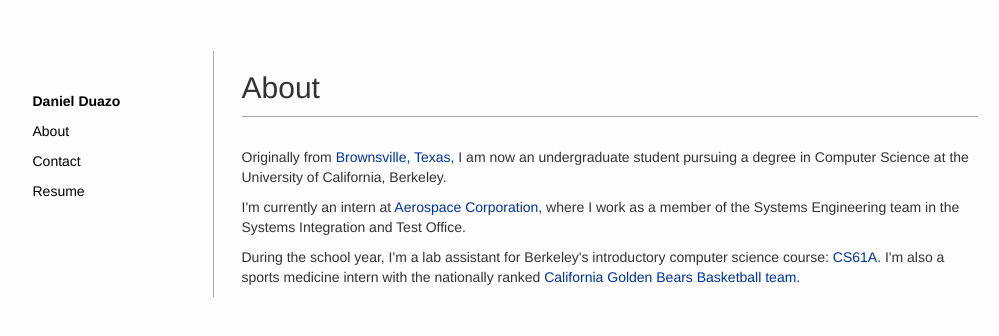
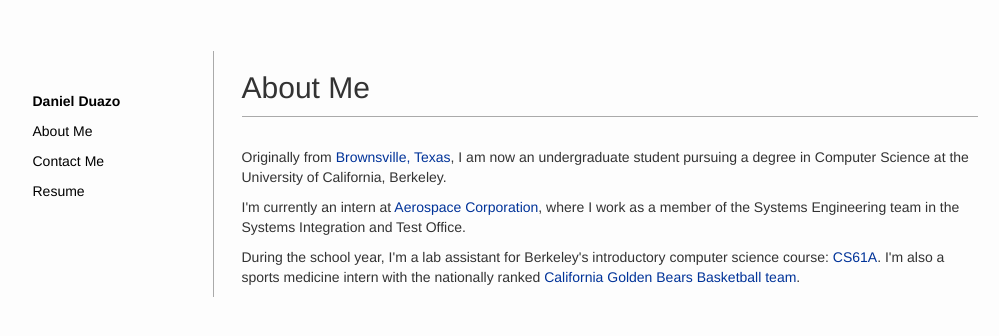
Before and after one commit to danielduazo/danielduazo.github.io, a Jekyll site: the page built from about/index.html, in a window 1280 px wide. Shown: the top 336 px of the page, without its empty margins (135-1134 px from the left). Built offline with Jekyll 4.4.1, drawn with Linux system fonts in a browser that asks for light colours.

Commit message:
cleaned up

```diff
--- a/_includes/navigation.html
+++ b/_includes/navigation.html
@@ -4,6 +4,6 @@
 }
 </style>
 <p><a class="norm" href="/"><b>Daniel Duazo</b></a></p>
-<p><a class="norm" href="/about/">About</a></p>
-<p><a class="norm" href="/contact/">Contact</a></p>
+<p><a class="norm" href="/about/">About Me</a></p>
+<p><a class="norm" href="/contact/">Contact Me</a></p>
 <p><a class="norm" href="/resources/DanielDuazo_Resume.pdf">Resume</a></p>
--- a/about/index.html
+++ b/about/index.html
@@ -1,7 +1,7 @@
 ---
 layout: default
 title: About Me | Daniel Duazo
-header: About
+header: About Me
 description:
 ---
 
--- a/contact/index.html
+++ b/contact/index.html
@@ -1,7 +1,7 @@
 ---
 layout: default
-title: Contact | Daniel Duazo
-header: Contact
+title: Contact Me | Daniel Duazo
+header: Contact Me
 description:
 ---
 
```
